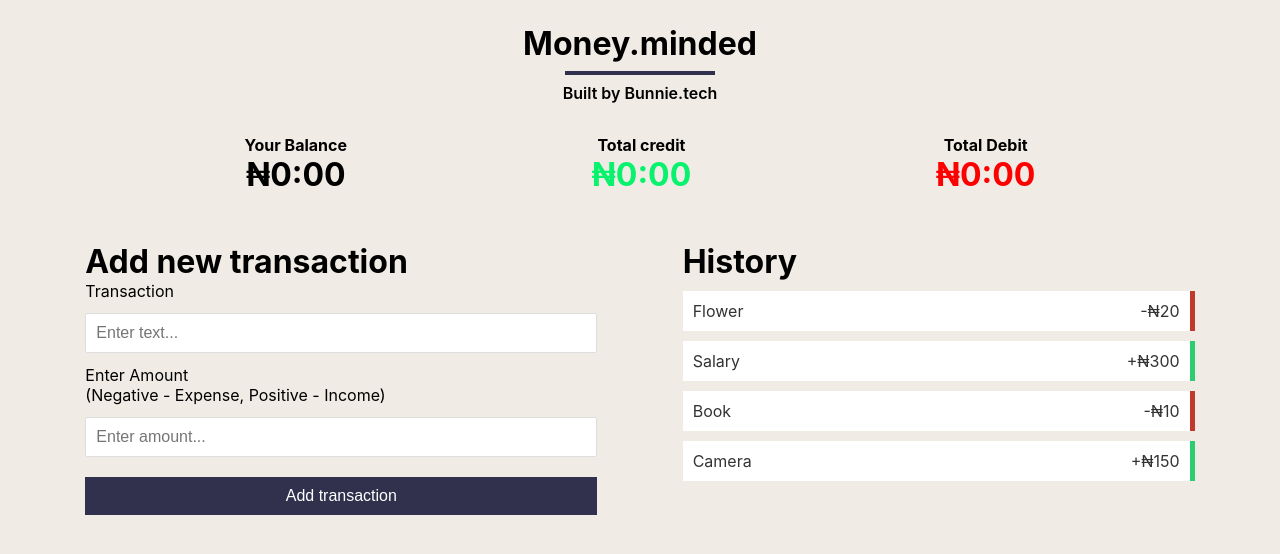
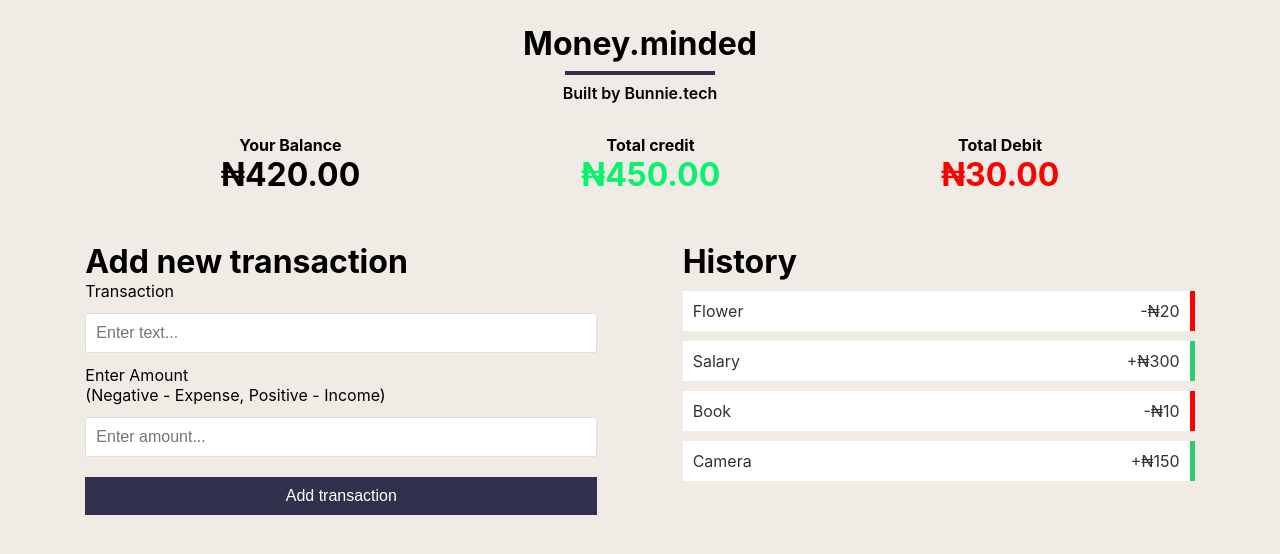
Before and after one commit to BenitaMichael/CodeAlpha_Expense_Tracker, a React (Create React App) app: page / in a window 1280 px wide. Shown: the top 554 px of the page. Built offline with nearby package versions, Linux system fonts and the light colour scheme.

Commit message:
Credits, Debits and Balance

```diff
--- a/src/App.css
+++ b/src/App.css
@@ -109,12 +109,12 @@
 }
 
 .list li.minus {
-  border-right: 5px solid #c0392b;
+  border-right: 5px solid #FF0000;
 }
 
 .delete-btn {
   cursor: pointer;
-  background-color: #e74c3c;
+  background-color: #FF0000;
   border: 0;
   color: #fff;
   font-size: 20px;
--- a/src/Components/Balance.js
+++ b/src/Components/Balance.js
@@ -1,25 +1,43 @@
-import React from 'react'
+import React, { useContext } from 'react';
+import { GlobalContext } from '../context/GlobalState';
 
 const Balance = () => {
+  const { transactions } = useContext(GlobalContext);
+
+  const amounts = transactions.map(transaction => transaction.amount);
+
+  // TOTAL
+  const total = amounts.reduce((acc, item) => (acc += item), 0).toFixed(2);
+
+  // CREDITS
+  const income = amounts
+    .filter(item => item > 0)
+    .reduce((acc, item) => (acc += item), 0)
+    .toFixed(2);
+
+  // DEBITS
+  const expense = (
+    amounts.filter(item => item < 0).reduce((acc, item) => (acc += item), 0) * -1
+  ).toFixed(2);
+
   return (
     <div className='balance'>
       <div>
         <h4>Your Balance</h4>
-        <h1 id="balance">₦0:00</h1>
+        <h1 id="balance">₦{total}</h1>
       </div>
 
       <div>
         <h4>Total credit</h4>
-        <h1 id="credit">₦0:00</h1>
+        <h1 id="credit">₦{income}</h1> {/* Corrected */}
       </div>
 
       <div>
         <h4>Total Debit</h4>
-        <h1 id="debit">₦0:00</h1>
+        <h1 id="debit">₦{expense}</h1> {/* Corrected */}
       </div>
+    </div>
+  );
+};
 
-    </div>
-  )
-}
-
-export default Balance
+export default Balance;
```
